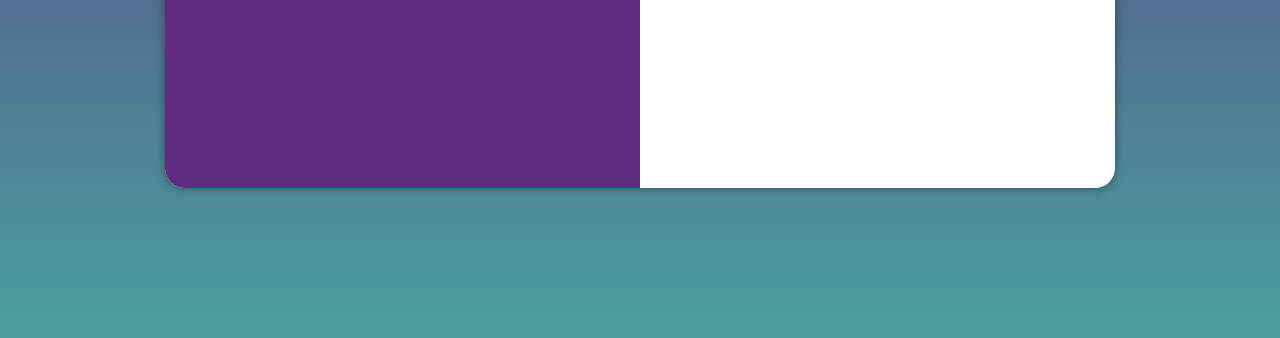
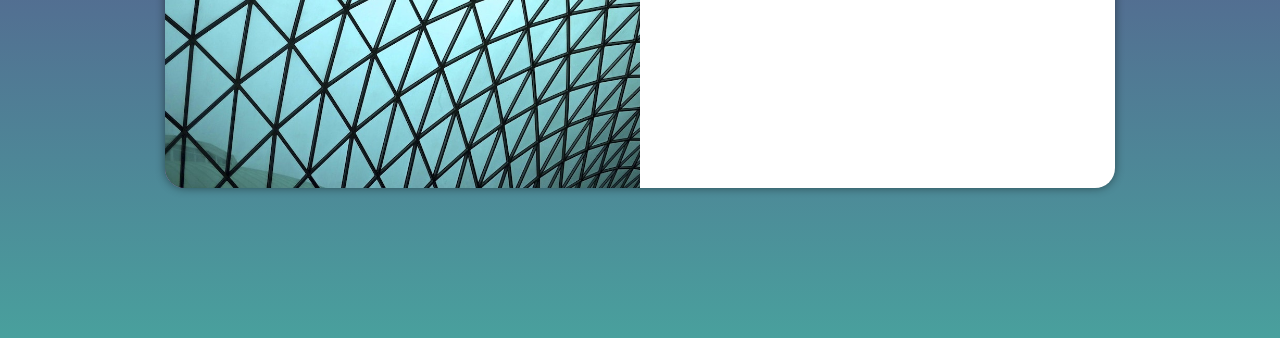
Before and after one commit to droLz1n/projeto-login, a plain HTML site: page index.html in a window 1280 px wide. Shown: the part 462-800 px from the top of the page. Drawn offline with nearby package versions, Linux system fonts and the light colour scheme; the site is published under a folder, as on GitHub Pages, so addresses that start at the root find nothing.

Commit message:
Update style.css

```diff
--- a/estilos/style.css
+++ b/estilos/style.css
@@ -41,7 +41,7 @@ section#login {
 
 section#login > div#imagem {
     display: block;
-    background: #5f2c82 url('/photos/pattern.jpg');
+    background: #5f2c82 url('../photos/pattern.jpg');
     background-size: cover;
     height: 200px;
 }
```
